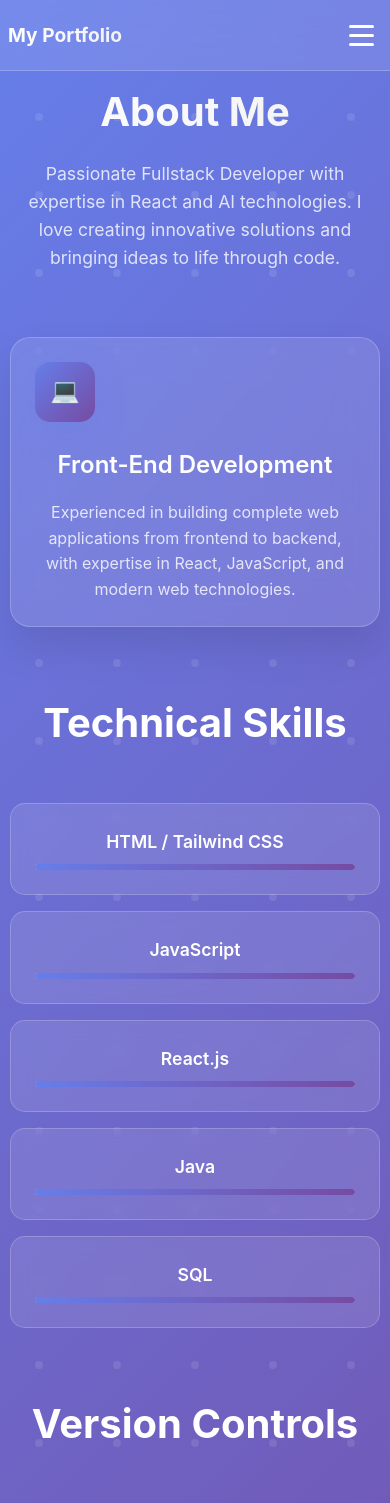
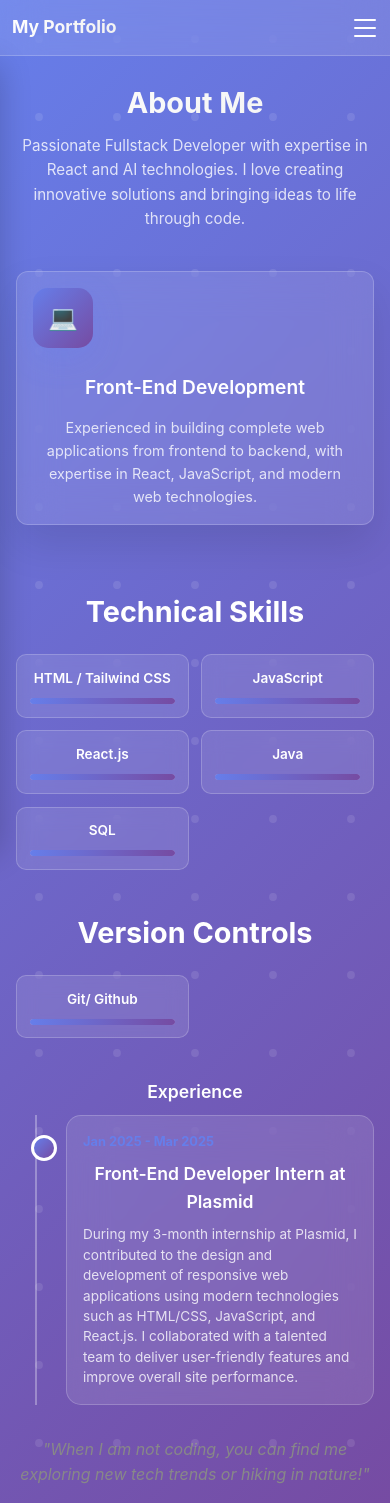
Before and after one commit to MohdAyaanSiddiqui/PersonalPortfolio, a React (Create React App) app: page /about in a window 390 px wide. Shown: the top 1503 px of the page. Built offline with nearby package versions, Linux system fonts and the light colour scheme.

Commit message:
Some Changes In Css

```diff
--- a/src/App.css
+++ b/src/App.css
@@ -89,18 +89,20 @@ html {
 
 /* Utility classes */
 .animate-fade-in {
-  animation: fadeInUp 0.8s ease-out;
+  animation: fadeInUp 0.8s ease forwards;
 }
 
 .animate-slide-in {
-  animation: slideInLeft 0.8s ease-out;
+  animation: slideInLeft 0.8s ease forwards;
 }
 
 .glass-effect {
   background: rgba(255, 255, 255, 0.1);
   backdrop-filter: blur(10px);
+  -webkit-backdrop-filter: blur(10px);
   border: 1px solid rgba(255, 255, 255, 0.2);
   border-radius: 20px;
+  box-shadow: 0 8px 32px rgba(0, 0, 0, 0.1);
 }
 
 .hover-scale {
@@ -111,10 +113,77 @@ html {
   transform: scale(1.05);
 }
 
-/* Responsive design */
+/* Mobile-friendly utility classes */
+.touch-feedback {
+  position: relative;
+  overflow: hidden;
+}
+
+.touch-feedback::after {
+  content: '';
+  position: absolute;
+  top: 50%;
+  left: 50%;
+  width: 5px;
+  height: 5px;
+  background: rgba(255, 255, 255, 0.7);
+  opacity: 0;
+  border-radius: 100%;
+  transform: scale(1) translate(-50%, -50%);
+  transform-origin: 50% 50%;
+}
+
+.touch-feedback:active::after {
+  opacity: 1;
+  width: 100%;
+  height: 100%;
+  border-radius: 0;
+  transform: scale(2) translate(-50%, -50%);
+  transition: all 0.3s ease-out;
+}
+
+/* Touch interaction improvements */
+@media (hover: none) and (pointer: coarse) {
+  /* Increase touch targets for better mobile interaction */
+  button, a, .nav-link, .filter-btn, .project-link-btn, .cta-button {
+    min-height: 44px; /* Apple's recommended minimum touch target size */
+    min-width: 44px;
+  }
+
+  /* Add active state styles for touch feedback */
+  button:active, a:active, .nav-link:active, .filter-btn:active,
+  .project-link-btn:active, .cta-button:active, .skill-tag:active {
+    transform: scale(0.97);
+    transition: transform 0.1s ease;
+  }
+
+  /* Disable hover effects that might cause issues on touch devices */
+  .hover-scale:hover {
+    transform: none;
+  }
+
+  /* Add touch-specific scrolling */
+  body {
+    -webkit-overflow-scrolling: touch;
+    scroll-behavior: smooth;
+  }
+
+  /* Improve form elements for touch */
+  input, select, textarea {
+    font-size: 16px; /* Prevents iOS zoom on focus */
+    padding: 12px;
+  }
+}
+
+/* Media queries */
 @media (max-width: 768px) {
   .container {
     padding: 0 15px;
+  }
+
+  /* Improve scrolling on mobile */
+  html, body {
+    overflow-x: hidden;
   }
 }
 
--- a/src/pages/About.css
+++ b/src/pages/About.css
@@ -261,17 +261,50 @@
 /* Responsive design */
 @media (max-width: 768px) {
   .about-container {
-    padding: 100px 15px 40px;
+    padding: 90px 15px 40px;
+  }
+
+  .about-header {
+    margin-bottom: 2.5rem;
   }
 
   .about-grid {
     grid-template-columns: 1fr;
     gap: 1.5rem;
+    padding: 0 0.5rem;
+  }
+
+  .about-card {
+    padding: 1.5rem;
+  }
+
+  .skills-section {
+    margin-top: 2.5rem;
+    padding: 0 0.5rem;
+  }
+
+  .skills-title {
+    font-size: 2rem;
+    margin-bottom: 1.5rem;
   }
 
   .skills-grid {
-    grid-template-columns: repeat(auto-fit, minmax(150px, 1fr));
+    grid-template-columns: repeat(auto-fit, minmax(130px, 1fr));
     gap: 1rem;
+  }
+
+  .skill-item {
+    padding: 1rem;
+  }
+
+  .timeline-section {
+    margin-top: 2.5rem;
+    padding: 0 0.5rem;
+  }
+
+  .timeline-title {
+    font-size: 2rem;
+    margin-bottom: 2rem;
   }
 
   .timeline::before {
@@ -281,23 +314,94 @@
   .timeline-item {
     width: calc(100% - 50px);
     left: 50px !important;
+    margin-bottom: 2rem;
   }
 
   .timeline-item::before {
     left: -35px !important;
   }
+
+  .timeline-content {
+    padding: 1.2rem;
+  }
+
+  .timeline-date {
+    font-weight: 700;
+    font-size: 0.85rem;
+  }
+
+  .timeline-title {
+    font-size: 1.2rem;
+  }
 }
 
 @media (max-width: 480px) {
   .about-container {
-    padding: 80px 10px 30px;
+    padding: 80px 8px 30px;
+  }
+
+  .about-title {
+    font-size: 1.8rem;
+    margin-bottom: 0.5rem;
+  }
+
+  .about-subtitle {
+    font-size: 0.95rem;
+    padding: 0 0.5rem;
   }
 
   .about-card {
-    padding: 1.5rem;
+    padding: 1rem;
+    border-radius: 12px;
+  }
+
+  .card-title {
+    font-size: 1.2rem;
+    margin-bottom: 0.8rem;
+  }
+
+  .card-description {
+    font-size: 0.9rem;
+  }
+
+  .skills-title, .timeline-title {
+    font-size: 1.8rem;
+    margin-bottom: 1.2rem;
   }
 
   .skills-grid {
-    grid-template-columns: 1fr;
+    grid-template-columns: repeat(2, 1fr);
+    gap: 0.8rem;
+  }
+
+  .skill-item {
+    padding: 0.8rem;
+    border-radius: 10px;
+  }
+
+  .skill-name {
+    font-size: 0.85rem;
+  }
+
+  .timeline-item {
+    margin-bottom: 1.5rem;
+    border-radius: 10px;
+  }
+
+  .timeline-content {
+    padding: 1rem;
+  }
+
+  .timeline-date {
+    font-size: 0.8rem;
+  }
+
+  .timeline-title {
+    font-size: 1.1rem;
+    margin: 0.5rem 0;
+  }
+
+  .timeline-description {
+    font-size: 0.85rem;
   }
 }
--- a/src/pages/Navbar.css
+++ b/src/pages/Navbar.css
@@ -128,57 +128,98 @@
 @media (max-width: 768px) {
   .nav-container {
     padding: 0 1rem;
+    height: 60px; /* Reduced height for mobile */
   }
 
   .nav-menu {
     position: fixed;
-    top: 70px;
+    top: 60px; /* Match the container height */
     left: -100%;
     width: 100%;
-    height: calc(100vh - 70px);
-    background: rgba(255, 255, 255, 0.1);
+    height: calc(100vh - 60px);
+    background: rgba(20, 20, 40, 0.95); /* Darker, more opaque background */
     backdrop-filter: blur(20px);
     flex-direction: column;
-    justify-content: flex-start;
+    justify-content: center; /* Center items vertically */
     align-items: center;
-    padding-top: 2rem;
-    gap: 1rem;
-    transition: left 0.3s ease;
+    padding: 0;
+    gap: 1.5rem;
+    transition: all 0.3s ease;
+    z-index: 999; /* Ensure it's above other content */
+    box-shadow: 0 10px 30px rgba(0, 0, 0, 0.2);
   }
 
   .nav-menu.active {
     left: 0;
+    animation: fadeIn 0.3s ease-out;
+  }
+
+  @keyframes fadeIn {
+    from { opacity: 0; }
+    to { opacity: 1; }
   }
 
   .nav-link {
-    font-size: 1.2rem;
-    padding: 1rem 2rem;
-    width: 80%;
+    font-size: 1.1rem;
+    padding: 0.8rem 0;
+    width: 70%;
     text-align: center;
-    border-radius: 15px;
+    border-radius: 10px;
+    margin: 0.2rem 0;
+    background: rgba(255, 255, 255, 0.05);
+    border: 1px solid rgba(255, 255, 255, 0.1);
+    transition: all 0.2s ease;
+  }
+
+  .nav-link:hover {
+    background: rgba(255, 255, 255, 0.15);
+    transform: translateY(-2px) scale(1.03);
   }
 
   .mobile-menu-btn {
     display: flex;
+    z-index: 1000; /* Ensure it's above the menu */
   }
 
   .nav-logo {
     font-size: 1.3rem;
+    z-index: 1000; /* Ensure it's above the menu */
   }
 }
 
 @media (max-width: 480px) {
   .nav-container {
-    padding: 0 0.5rem;
+    padding: 0 0.75rem;
+    height: 55px; /* Even smaller height for very small screens */
+  }
+
+  .nav-menu {
+    top: 55px;
+    height: calc(100vh - 55px);
+    gap: 1rem;
   }
 
   .nav-link {
-    font-size: 1.1rem;
-    padding: 0.8rem 1.5rem;
+    font-size: 1rem;
+    padding: 0.7rem 0;
+    width: 85%; /* Wider on very small screens */
+    margin: 0.15rem 0;
+  }
+
+  .mobile-menu-btn span {
+    width: 22px; /* Slightly smaller hamburger icon */
+    height: 2px;
+    margin: 3px 0;
   }
 
   .nav-logo {
-    font-size: 1.2rem;
+    font-size: 1.1rem;
+  }
+
+  /* Improve touch targets for mobile */
+  .mobile-menu-btn {
+    padding: 0.6rem;
+    margin-right: -0.5rem; /* Give more touch area */
   }
 }
 
@@ -202,3 +243,31 @@
     transform: translateY(0);
   }
 }
+
+/* Menu overlay */
+.menu-overlay {
+  position: fixed;
+  top: 0;
+  left: 0;
+  right: 0;
+  bottom: 0;
+  background: rgba(0, 0, 0, 0.5);
+  z-index: 998; /* Below the menu but above other content */
+  animation: fadeIn 0.2s ease-out;
+}
+
+/* Active state for mobile navigation */
+.nav-link.active {
+  background: rgba(255, 255, 255, 0.2);
+  border: 1px solid rgba(255, 255, 255, 0.3);
+  box-shadow: 0 5px 15px rgba(0, 0, 0, 0.1);
+}
+
+/* Improved touch feedback */
+@media (max-width: 768px) {
+  .nav-link:active {
+    transform: scale(0.98);
+    background: rgba(255, 255, 255, 0.25);
+    transition: all 0.1s ease;
+  }
+}
--- a/src/pages/Navbar.js
+++ b/src/pages/Navbar.js
@@ -1,10 +1,11 @@
 import { Link } from "react-router-dom";
-import { useState, useEffect } from "react";
+import { useState, useEffect, useRef } from "react";
 import "./Navbar.css";
 
 function Navbar() {
     const [isMenuOpen, setIsMenuOpen] = useState(false);
     const [isScrolled, setIsScrolled] = useState(false);
+    const navRef = useRef(null);
 
     useEffect(() => {
         const handleScroll = () => {
@@ -15,14 +16,44 @@ function Navbar() {
         return () => window.removeEventListener('scroll', handleScroll);
     }, []);
 
+    // Close menu when clicking outside
+    useEffect(() => {
+        const handleClickOutside = (event) => {
+            if (isMenuOpen && navRef.current && !navRef.current.contains(event.target)) {
+                setIsMenuOpen(false);
+            }
+        };
+
+        document.addEventListener('mousedown', handleClickOutside);
+        document.addEventListener('touchstart', handleClickOutside);
+
+        return () => {
+            document.removeEventListener('mousedown', handleClickOutside);
+            document.removeEventListener('touchstart', handleClickOutside);
+        };
+    }, [isMenuOpen]);
+
+    // Prevent body scroll when menu is open
+    useEffect(() => {
+        if (isMenuOpen) {
+            document.body.style.overflow = 'hidden';
+        } else {
+            document.body.style.overflow = 'auto';
+        }
+
+        return () => {
+            document.body.style.overflow = 'auto';
+        };
+    }, [isMenuOpen]);
+
     const toggleMenu = () => {
         setIsMenuOpen(!isMenuOpen);
     };
 
     return (
-        <nav className={`navbar ${isScrolled ? 'scrolled' : ''}`}>
+        <nav className={`navbar ${isScrolled ? 'scrolled' : ''}`} ref={navRef}>
             <div className="nav-container">
-                <Link to="/" className="nav-logo">
+                <Link to="/" className="nav-logo" onClick={() => isMenuOpen && setIsMenuOpen(false)}>
                     My Portfolio
                 </Link>
 
@@ -33,12 +64,19 @@ function Navbar() {
                     <li><Link to="/project" className="nav-link" onClick={() => setIsMenuOpen(false)}>Project</Link></li>
                 </ul>
 
-                <button className={`mobile-menu-btn ${isMenuOpen ? 'active' : ''}`} onClick={toggleMenu}>
+                <button
+                    className={`mobile-menu-btn ${isMenuOpen ? 'active' : ''}`}
+                    onClick={toggleMenu}
+                    aria-label="Toggle navigation menu"
+                >
                     <span></span>
                     <span></span>
                     <span></span>
                 </button>
             </div>
+
+            {/* Overlay for mobile menu background */}
+            {isMenuOpen && <div className="menu-overlay" onClick={() => setIsMenuOpen(false)}></div>}
         </nav>
     );
 }
```
Also changed, not shown: src/pages/Home.css (+83 -4 lines), src/pages/Project.css (+78 -9 lines).
